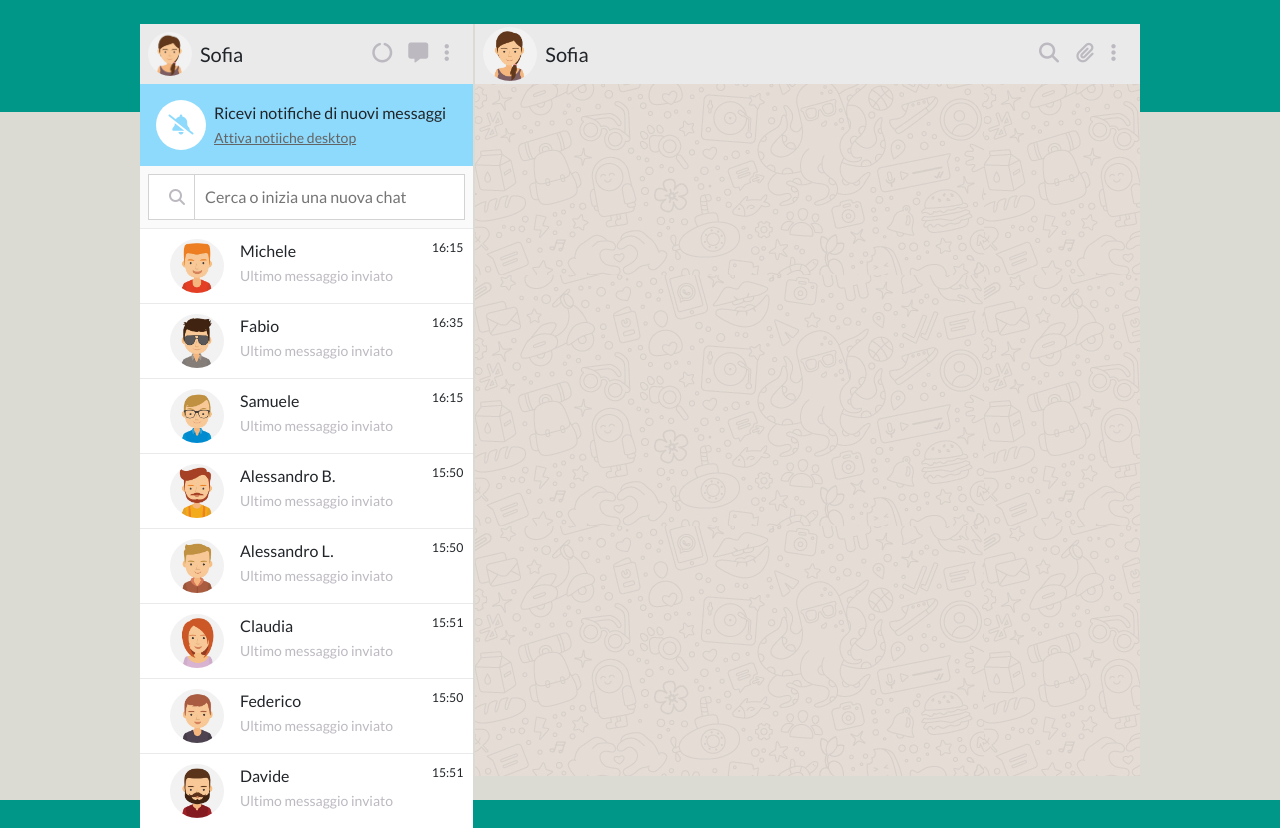
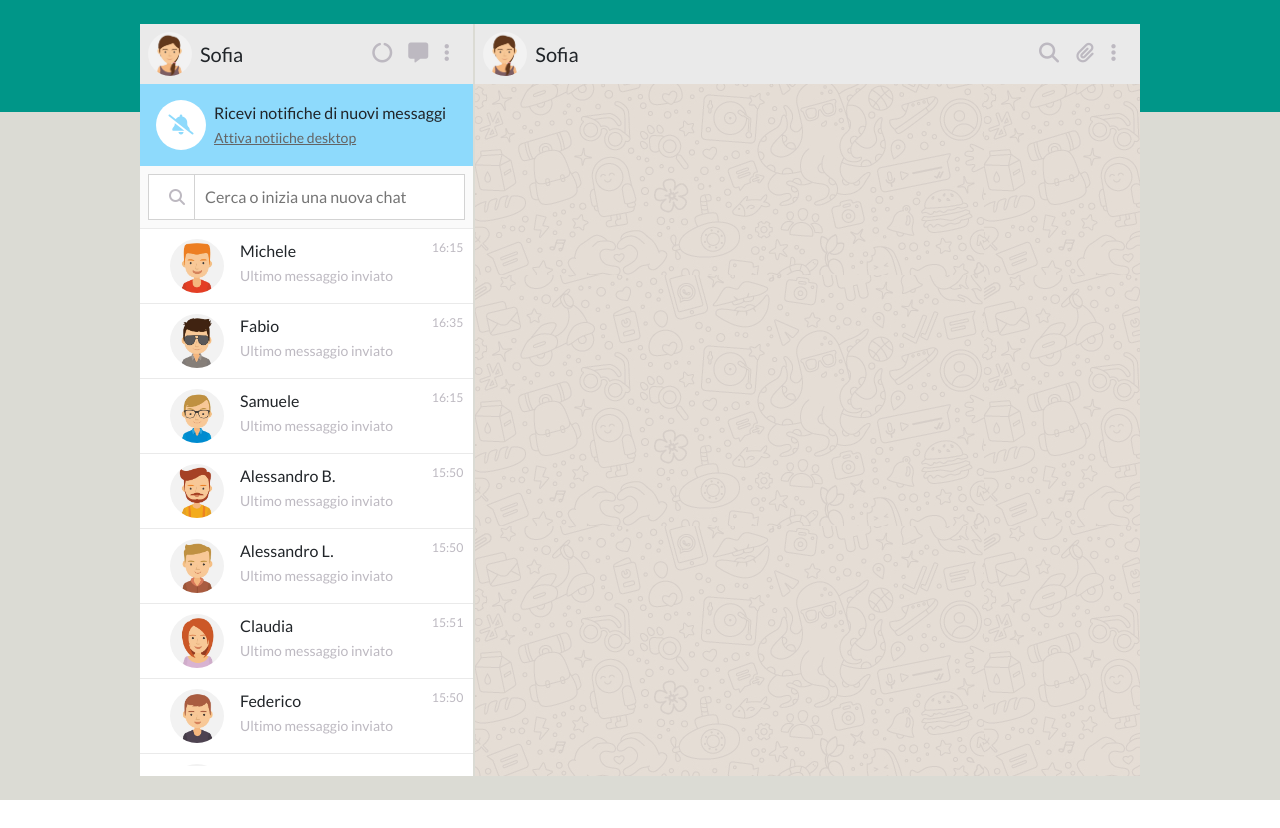
Before and after one commit to PaoloNapoli97/vue-boolzapp, a plain HTML site: page index.html in a window 1280 px wide. After the commit the page ends 800 px from the top, so only its background shows below. Drawn offline with nearby package versions, Linux system fonts and the light colour scheme.

Commit message:
Fix: overflow contact-list

```diff
--- a/css/layout.css
+++ b/css/layout.css
@@ -49,7 +49,6 @@ header{
 .ms-boozapp-header{
     height: 100%;
     width: 100%;
-    overflow: hidden;
 }
 
 /*---------------
--- a/css/utilities.css
+++ b/css/utilities.css
@@ -10,7 +10,7 @@
     AVATAR
 --------------------*/
 
-.ms-my-avatar img{
+.ms-header-avatar img{
     height: 2.75rem;
     width: 2.75rem;
     border-radius: 50%;
@@ -29,7 +29,7 @@
 .nav-contacts{
     height: calc(100% - 4.375rem);
     display: flex;
-    /* flex-direction: column; */
+    overflow: hidden;
 }
 
 .ms-bell-notify{
--- a/index.html
+++ b/index.html
@@ -29,7 +29,7 @@
 
                     <div class="ms-my-profile d-flex align-items-center">
 
-                        <div class="ms-my-avatar">
+                        <div class="ms-header-avatar">
                             <img src="img/avatar_io.jpg" alt="">
                         </div>
 
@@ -59,7 +59,7 @@
                     </div>
                 </div>
 
-                <div class="chats d-flex flex-column ms-bg-primary-color h100">
+                <div class="chats d-flex flex-column ms-bg-primary-color h100 overflow-hidden">
 
                     <!-- Searchbar for contacts -->
                     <div class="ms-bg-lightgray-color">
@@ -83,7 +83,7 @@
 
 
                             <div class="d-flex ms-last-message" v-for="(message, index) in contact.messages">
-                                <small v-if="index === contact.messages.length-1">{{message.date.substring(11,16)}}</small>
+                                <small class="ms-secondary-color" v-if="index === contact.messages.length-1">{{message.date.substring(11,16)}}</small>
                             </div>
                         </div>
                     </div>
@@ -104,7 +104,7 @@
 
                     <div class="ms-my-profile d-flex align-items-center">
 
-                        <div class="ms-avatar">
+                        <div class="ms-header-avatar">
                             <img src="img/avatar_io.jpg" alt="">
                         </div>
 
```
